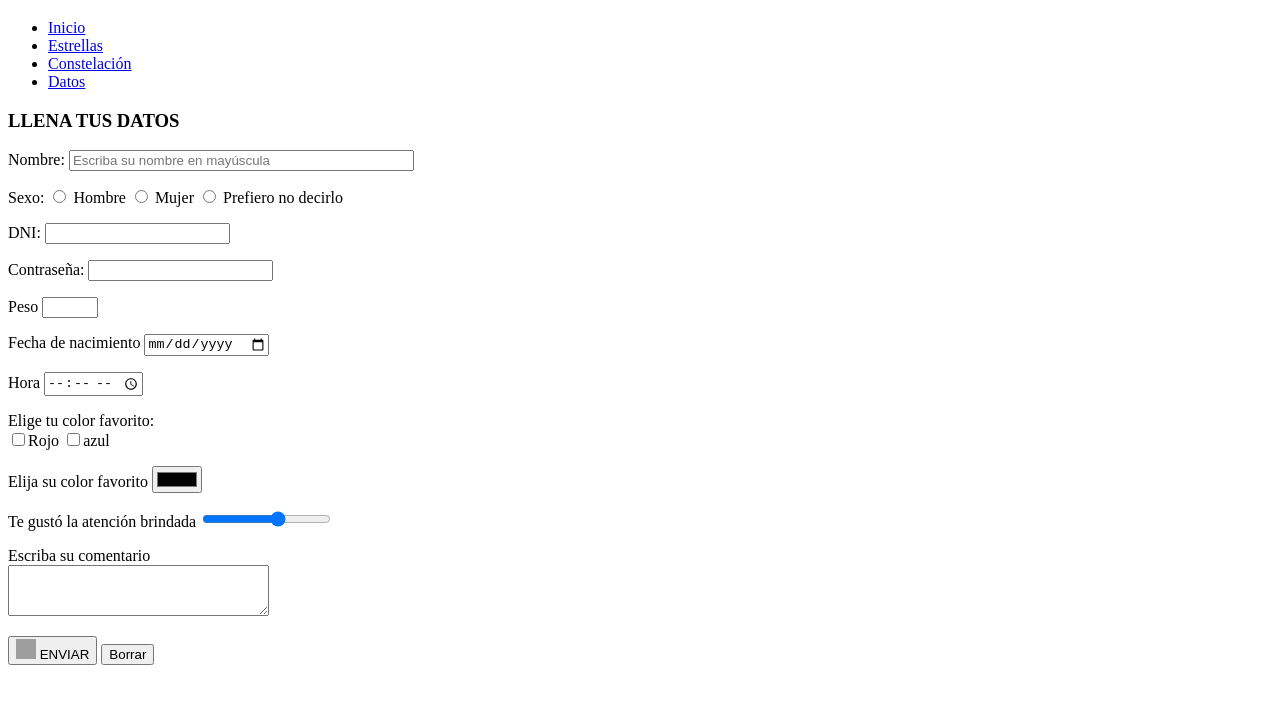
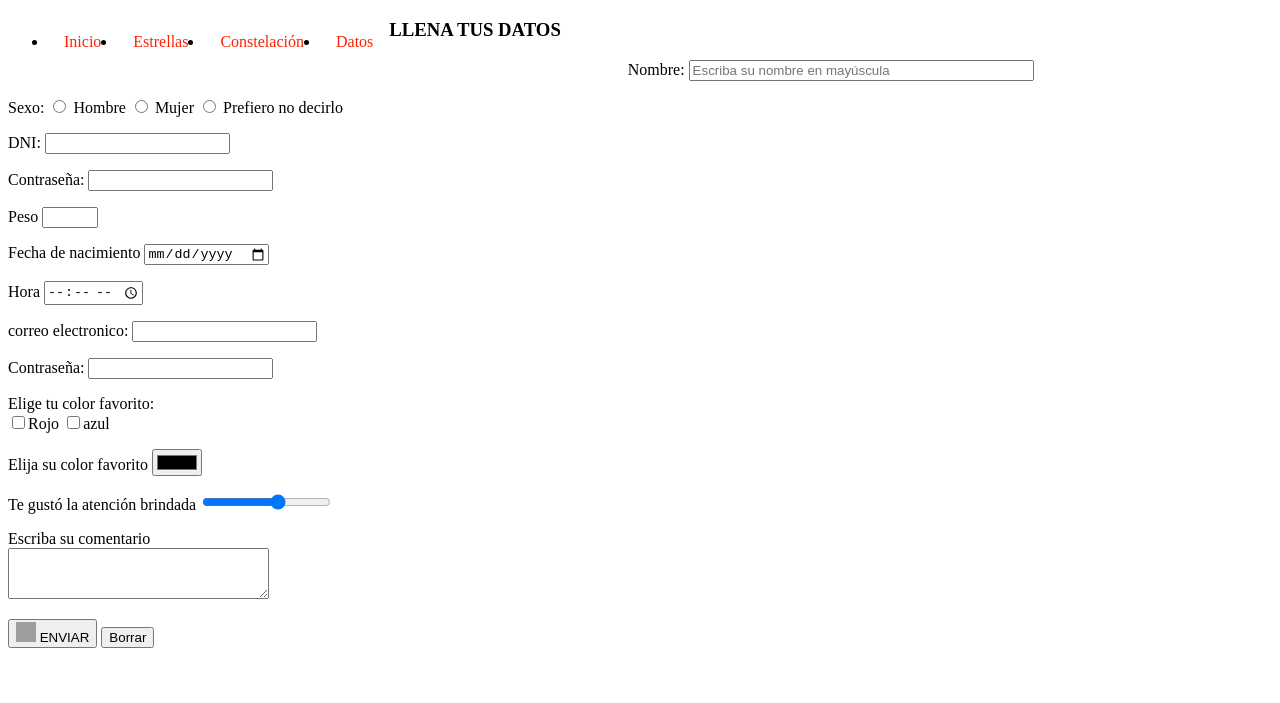
Before and after one commit to ELMATATRIJARDS/SISTEMASOLAR, a plain HTML site: page formulario.html in a window 1280 px wide. Shown: the part 61-764 px from the top of the page. Drawn offline with Linux system fonts and the light colour scheme; grey boxes are pictures that could not be loaded.

Commit message:
Update formulario.html

```diff
--- a/formulario.html
+++ b/formulario.html
@@ -4,6 +4,7 @@
     <meta charset="UTF-8">
     <meta http-equiv="X-UA-Compatible" content="IE=edge">
     <meta name="viewport" content="width=device-width, initial-scale=1.0">
+    <link rel="stylesheet" href="./style/formulario.css">
 
     <title>TUS DATOS</title>
 </head>
@@ -26,7 +27,9 @@
 
         <form action="">
             <h3>LLENA TUS DATOS</h3>
+            <center>
             <p> Nombre: <input type="text" size="40" placeholder="Escriba su nombre en mayúscula"> </p>
+        </center>
             <p> Sexo:   <input type="radio" name="sexo" value="1" required> Hombre
                         <input type="radio" name="sexo" value="2" > Mujer
                         <input type="radio" name="sexo" value="3"> Prefiero no decirlo       </p>
@@ -42,6 +45,10 @@
             <p>
                 Hora <input type="time" name="" id="">
             </p>
+            <p> correo electronico:
+                <input type="text" name="" id="correo" maxlength="8" minlength="5">   </p>
+                <p> Contraseña:
+                    <input type="text" name="" id="Contraseña" maxlength="8" minlength="5">   </p>
             <p>
                 Elige tu color favorito: <br>
                 <input type="checkbox" name="" id="">Rojo
```
